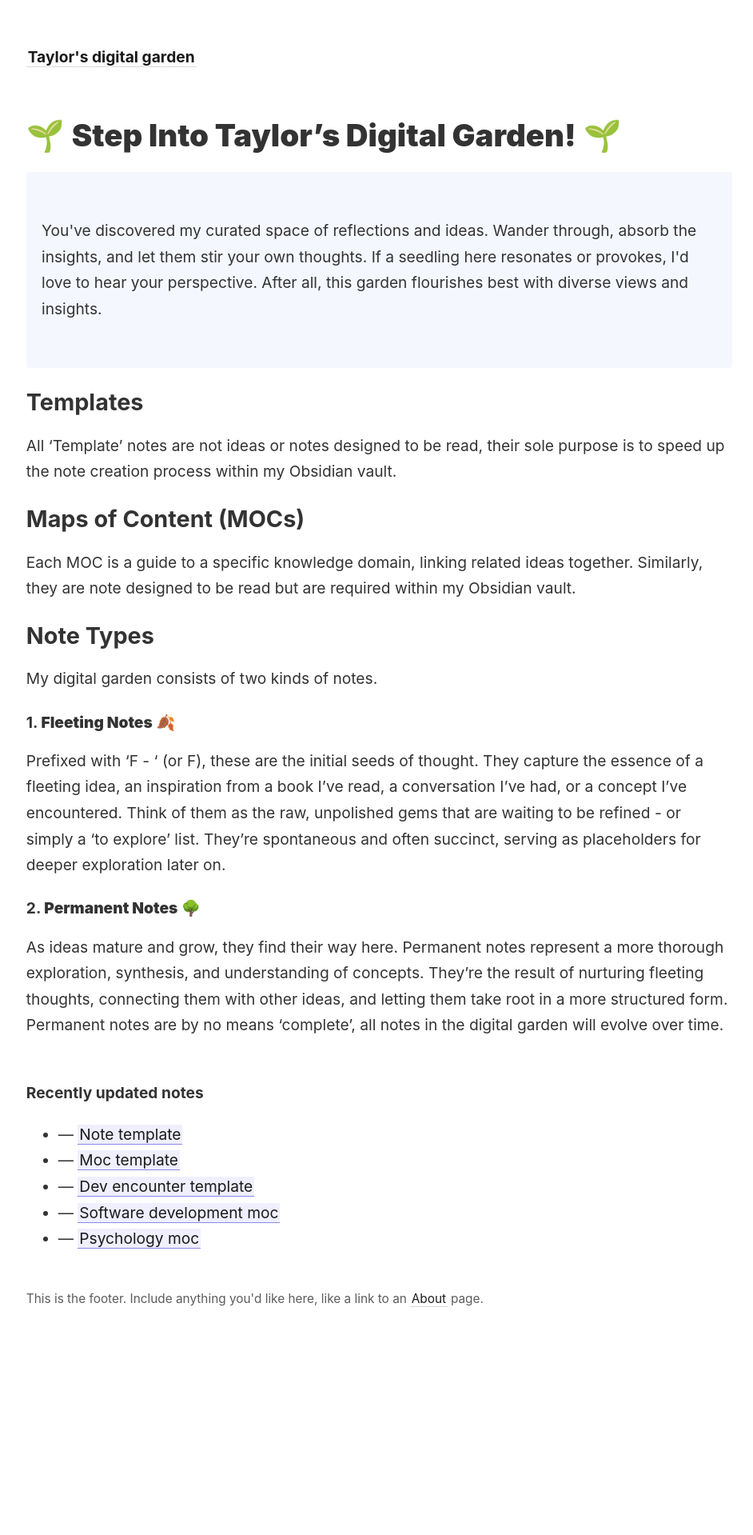
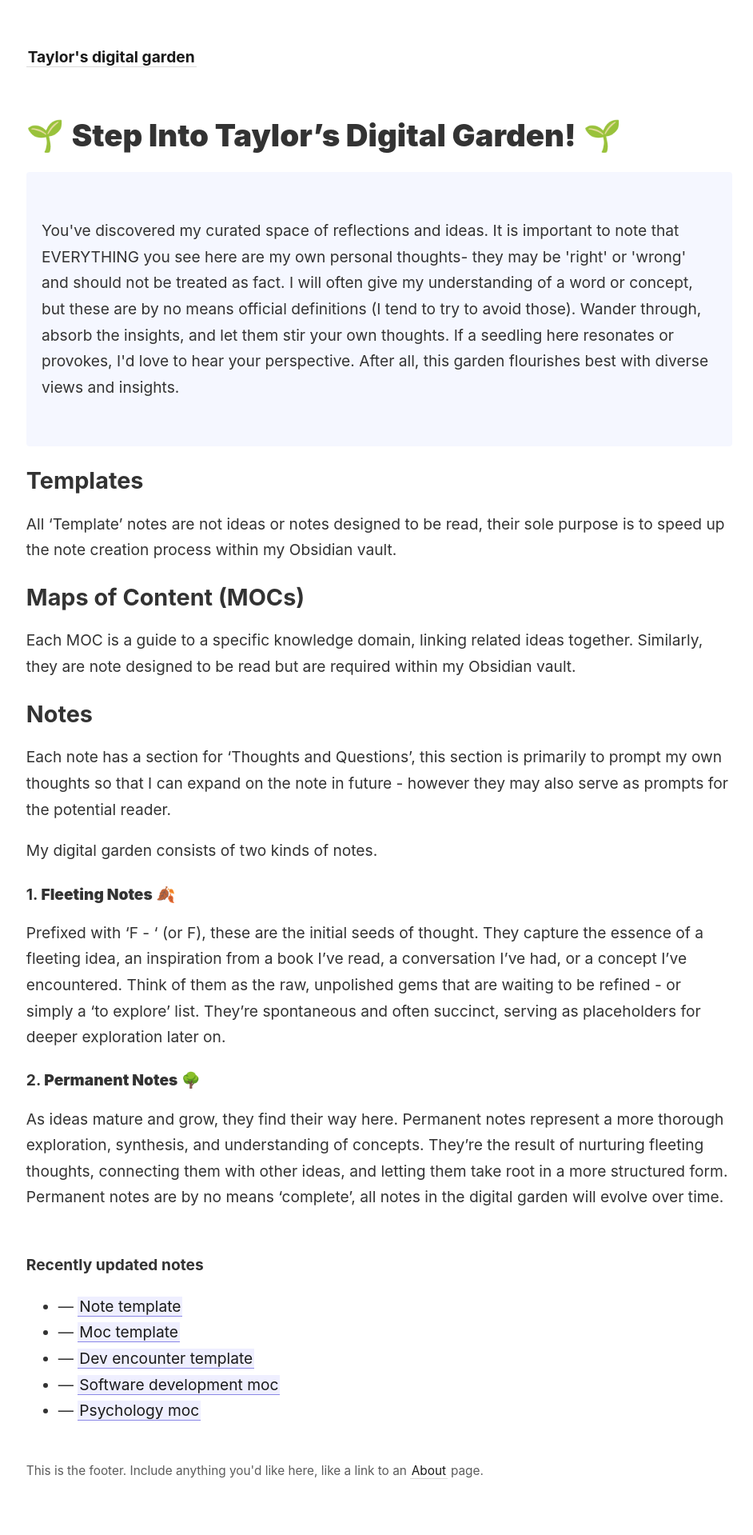
Before and after one commit to TM2611/digital-garden, a Jekyll site: the page built from _pages/index.md, in a window 1280 px wide. Shown: the whole page at 80% size, without its empty margins (44-986 px from the left). Built offline with Jekyll 4.4.1, drawn with Linux system fonts in a browser that asks for light colours; before the commit the page ends 1704 px from its top, so only the background shows below that.

Commit message:
update homepage

```diff
--- a/_pages/index.md
+++ b/_pages/index.md
@@ -8,7 +8,7 @@ permalink: /
 # 🌱 **Step Into Taylor's Digital Garden!** 🌱
 
 <p style="padding: 3em 1em; background: #f5f7ff; border-radius: 4px;">
-You've discovered my curated space of reflections and ideas. Wander through, absorb the insights, and let them stir your own thoughts. If a seedling here resonates or provokes, I'd love to hear your perspective. After all, this garden flourishes best with diverse views and insights.
+You've discovered my curated space of reflections and ideas. It is important to note that EVERYTHING you see here are my own personal thoughts- they may be 'right' or 'wrong' and should not be treated as fact. I will often give my understanding of a word or concept, but these are by no means official definitions (I tend to try to avoid those). Wander through, absorb the insights, and let them stir your own thoughts. If a seedling here resonates or provokes, I'd love to hear your perspective. After all, this garden flourishes best with diverse views and insights.
 </p>
 
 ## Templates
@@ -18,7 +18,9 @@ All 'Template' notes are not ideas or notes designed to be read, their sole purp
 ## Maps of Content (MOCs)
 
 Each MOC is a guide to a specific knowledge domain, linking related ideas together. Similarly, they are note designed to be read but are required within my Obsidian vault.<br>
-## Note Types
+## Notes
+
+Each note has a section for 'Thoughts and Questions', this section is primarily to prompt my own thoughts so that I can expand on the note in future - however they may also serve as prompts for the potential reader.
 
 My digital garden consists of two kinds of notes.
 #### 1. **Fleeting Notes** 🍂
```
